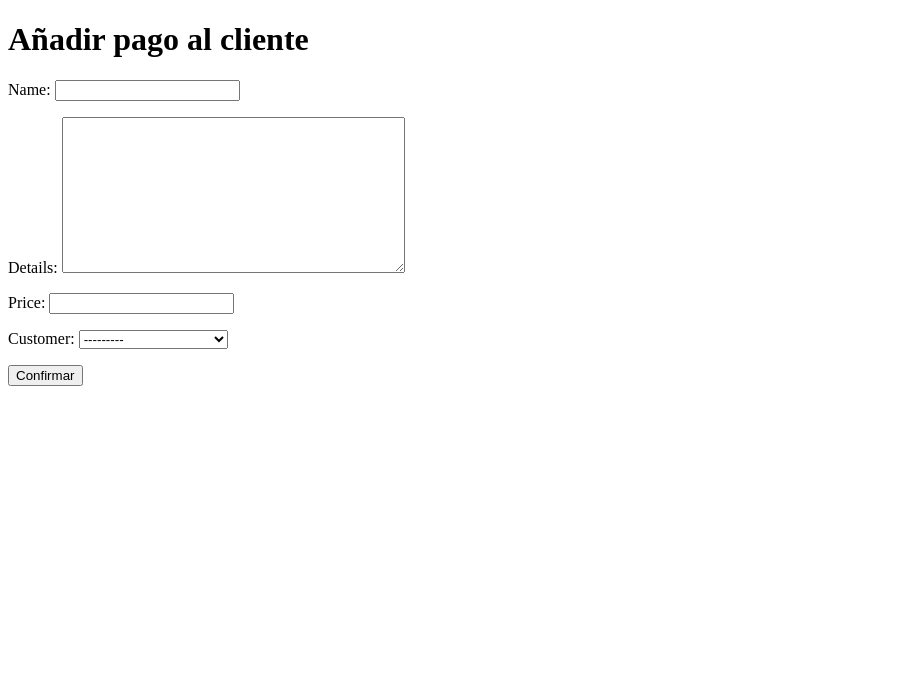
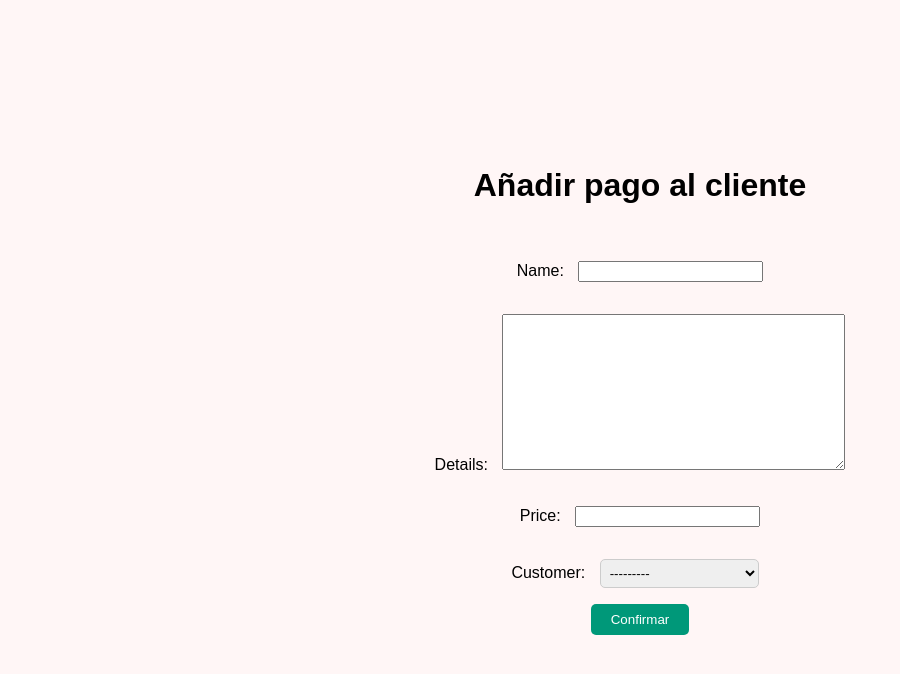
Before and after one commit to arnaums02/Joint-Project---Grup-B, a Django app: page /addItemToBill/ in a window 1280 px wide. Shown: the top 674 px of the page, without its empty margins (0-900 px from the left). Run offline with Django 5.2, Linux system fonts and the light colour scheme; the visitor is signed in with stand-in values (Sample User, id 1); data comes from the database, SQL or seed files in the repository.

Commit message:
addItemToBill visual css fixed

```diff
--- a/JointProject/templates/addItemToBill.html
+++ b/JointProject/templates/addItemToBill.html
@@ -1,14 +1,16 @@
+{% load static %}
 <!DOCTYPE html>
 <html lang="en">
     <head>
         <title>Añadir pago al cliente</title>
+        <link rel="stylesheet" href="{% static 'css/show_tables.css' %}">
     </head>
     <body>
         <h1>Añadir pago al cliente</h1>
-        <form method="post">
+        <form method="post" class="form_vertical">
             {% csrf_token %}
             {{ form.as_p }}
-            <button type="submit">Confirmar</button>
+            <button type="submit" class="btn">Confirmar</button>
         </form>
     </body>
 </html>
```
